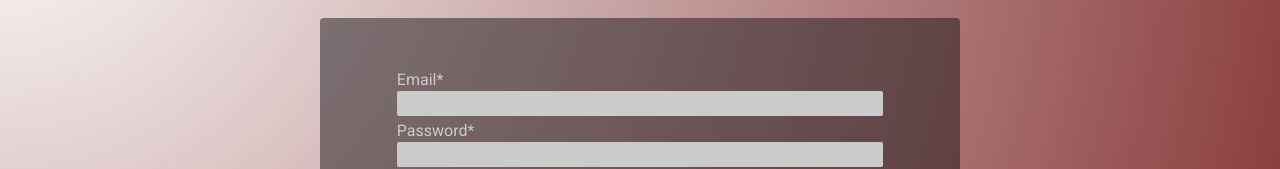
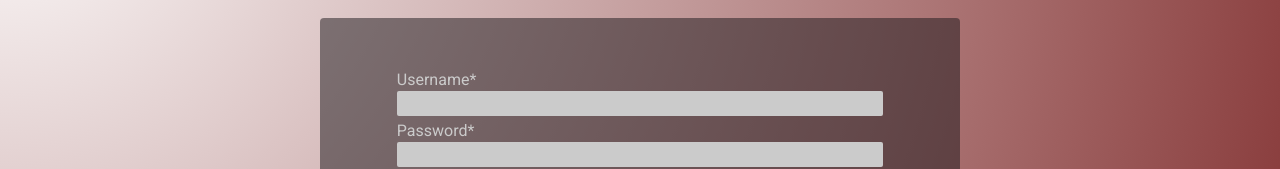
Before and after one commit to Build-Week-PT-Dad-Jokes/Front-End, a React (Create React App) app: page /login in a window 1280 px wide. Shown: the part 169-338 px from the top of the page. Built offline with nearby package versions, Linux system fonts and the light colour scheme.

Commit message:
form styling with icons

```diff
--- a/package.json
+++ b/package.json
@@ -3,6 +3,9 @@
   "version": "0.1.0",
   "private": true,
   "dependencies": {
+    "@fortawesome/fontawesome-svg-core": "^1.2.25",
+    "@fortawesome/free-solid-svg-icons": "^5.11.2",
+    "@fortawesome/react-fontawesome": "^0.1.6",
     "axios": "^0.19.0",
     "extends": "^0.0.4",
     "formik": "^1.5.8",
@@ -10,6 +13,7 @@
     "material-ui": "^0.20.2",
     "react": "^16.10.2",
     "react-dom": "^16.10.2",
+    "react-fontawesome": "^1.6.1",
     "react-router": "^5.1.2",
     "react-router-dom": "^5.1.2",
     "react-scripts": "3.2.0",
--- a/src/App.css
+++ b/src/App.css
@@ -79,6 +79,11 @@ button {
   margin-top: 10%;
   border-radius: 4px;
 }
+@media (max-width:885px) {
+  .main-form {
+    width: 70%;
+  }
+}
 @media (max-width:550px) {
   .main-form {
     width: 80%;
@@ -88,6 +93,21 @@ button {
   display: flex;
   justify-content: space-between;
   margin-bottom: 2px;
+}
+.main-form .above-boxes .error-text {
+  color: #c92b2b;
+}
+.main-form .above-boxes .error-icon {
+  color: #c92b2b;
+  position: relative;
+  top: 24px;
+  right: 16px;
+}
+.main-form .above-boxes .check-icon {
+  color: green;
+  position: relative;
+  top: 24px;
+  right: 16px;
 }
 .main-form .text-box {
   width: 100%;
--- a/src/App.js
+++ b/src/App.js
@@ -1,33 +1,37 @@
 import React from 'react';
-import {Route} from "react-router"
+import {Route, Redirect, Switch} from "react-router"
+import "./App.css";
 
 //component import
 import FormikAccountForm from './components/user/CreateAccount'
 import FormikLoginForm from './components/user/Login'
 import Header from "./components/Header"
 import Footer from "./components/Footer"
-import "./App.css";
 import LandingPage from './components/LandingPage';
 
 function App() {
   return (
     <div className="App">
       {/* <Header /> */}
+      <Switch>
         <Route
           exact
           path="/signup"
-        render={(props)=>
-          <FormikAccountForm props={props} validateOnChange={false} validateOnBlur={false}/>
+          render={props=>
+            <FormikAccountForm {...props} validateOnChange={false} validateOnBlur={false}/>
           }
         />
         <Route
           exact
           path="/login"
-        render={()=>
-          <FormikLoginForm validateOnChange={false} validateOnBlur={false}/>
+          render={props=>
+            <FormikLoginForm {...props} validateOnChange={false} validateOnBlur={false}/>
           }
         />
         <Route exact path="/" render={props => <LandingPage {...props} />} />
+        <Route render={() => <Redirect to={{pathname: "/"}} />} />
+      </Switch>
+
       {/* <Footer /> */}
     </div>
   );
--- a/src/components/user/CreateAccount.js
+++ b/src/components/user/CreateAccount.js
@@ -1,23 +1,34 @@
-import React, {useState, useEffect} from "react";
+import React from "react";
 import { withFormik, Form, Field } from "formik";
 import * as Yup from "yup";
 import axios from "axios"
 import {Link} from "react-router-dom"
+import { FontAwesomeIcon } from '@fortawesome/react-fontawesome'
+import {
+  faExclamationCircle,
+  faCheckCircle,
+  } from '@fortawesome/free-solid-svg-icons'
 
-function CreateForm({history, status, values, errors, touched, isSubmitting }) {
+function CreateForm({ errors, touched, isSubmitting }) {
 
   const checkForError = (type) => {
         return touched[type] && errors[type]
       }
+  const showErrors = (type) => {
 
-  const [users, setUsers] = useState([]);
-
-  useEffect(() => {
-    if (status) {
-      setUsers([...users, status]);
+    if(checkForError(type)) {
+      return(
+        <div>
+          <span className="error-text">
+            {errors[type]}</span>
+          <FontAwesomeIcon className="error-icon" icon={faExclamationCircle}/>
+        </div>
+      )
     }
-    // eslint-disable-next-line
-  }, [status]);
+    else if(isSubmitting) {
+      return <FontAwesomeIcon className="check-icon" icon={faCheckCircle}/>
+    }
+  }
 
   return (
     <div className="signup-container">
@@ -25,21 +36,19 @@ function CreateForm({history, status, values, errors, touched, isSubmitting }) {
       <Form className="main-form">
         <div className="above-boxes">
           <span>Email*</span>
-          {checkForError('email') && <span className="error-text">{errors.email}</span>}
+          {showErrors('email')}
         </div>
         <div>
           <Field
             className="text-box"
             type="email"
             name="email"
-            // placeholder="Email"
           />
         </div>
         <div className="above-boxes">
           <span>Username* </span>
-          {checkForError('name') && <span className="error-text">{errors.name}</span>}
+          {showErrors('name')}
         </div>
-
         <div>
           <Field
             className="text-box"
@@ -49,7 +58,7 @@ function CreateForm({history, status, values, errors, touched, isSubmitting }) {
         </div>
         <div className="above-boxes">
           <span>Password* </span>
-          {checkForError('password') && <span className="error-text">{errors.password}</span>}
+          {showErrors('password')}
         </div>
 
         <div>
@@ -61,7 +70,7 @@ function CreateForm({history, status, values, errors, touched, isSubmitting }) {
         </div>
         <div className="above-boxes">
           <span>Confirm Password* </span>
-          {checkForError('passwordConf') && <span className="error-text">{errors.passwordConf}</span>}
+          {showErrors('passwordConf')}
         </div>
 
         <div>
@@ -107,7 +116,7 @@ const FormikAccountForm = withFormik({
 
   validationSchema: Yup.object().shape({
     name: Yup.string()
-      .required("Name is required"),
+      .required("Username is required"),
     email: Yup.string()
       .email("Invalid Email")
       .required("Email is required"),
@@ -119,7 +128,10 @@ const FormikAccountForm = withFormik({
      .oneOf([Yup.ref('password'), null], 'Passwords do not match')
   }),
 
-handleSubmit(values, { resetForm, setErrors, setSubmitting, setStatus }) {
+handleSubmit(values, { resetForm, setErrors, setSubmitting, setStatus, props }) {
+  const {history} = props
+
+  //Need to check for username or email already in use on existing users on server
     axios
         .post("https://reqres.in/api/users", values)
         .then(response => {
@@ -127,8 +139,8 @@ handleSubmit(values, { resetForm, setErrors, setSubmitting, setStatus }) {
           setSubmitting(false);
           setStatus(response.data)
         })
-        .then(resp=>{
-
+        .then(()=>{
+          history.push('/')
         })
         .catch(err => {
           console.log(err);
--- a/src/components/user/Login.js
+++ b/src/components/user/Login.js
@@ -1,23 +1,36 @@
-import React, {useState, useEffect} from "react";
+import React from "react";
 import { withFormik, Form, Field } from "formik";
 import * as Yup from "yup";
 import axios from "axios"
 import {Link} from "react-router-dom"
+import { FontAwesomeIcon } from '@fortawesome/react-fontawesome'
+import {
+  faExclamationCircle,
+  faCheckCircle,
+  } from '@fortawesome/free-solid-svg-icons'
 
-function LoginForm({status, values, errors, touched, isSubmitting }) {
+function LoginForm({ errors, touched, isSubmitting }) {
 
-    const checkForError = (type) => {
+  const checkForError = (type) => {
         return touched[type] && errors[type]
       }
 
-  const [users, setUsers] = useState([]);
+  const showErrors = (type) => {
 
-  useEffect(() => {
-    if (status) {
-      setUsers([...users, status]);
+    if(checkForError(type)) {
+      return(
+        <div>
+          <span className="error-text">
+            {errors[type]}</span>
+          <FontAwesomeIcon className="error-icon" icon={faExclamationCircle}/>
+        </div>
+      )
     }
-    // eslint-disable-next-line
-  }, [status]);
+    else if(isSubmitting) {
+      return <FontAwesomeIcon className="check-icon" icon={faCheckCircle}/>
+    }
+  }
+
 
   return (
     <div className="login-container">
@@ -27,20 +40,19 @@ function LoginForm({status, values, errors, touched, isSubmitting }) {
         <div className="errors">
         </div>
         <div className="above-boxes">
-          <span>Email* </span>
-          {checkForError('email') && <span className="error-text">{errors.email}</span>}
+          <span>Username* </span>
+          {showErrors('name')}
         </div>
         <div>
           <Field
             className="text-box"
-            type="email"
-            name="email"
-            // placeholder="Email"
+            type="name"
+            name="name"
           />
         </div>
         <div className="above-boxes">
           <span>Password*  </span>
-          {checkForError('password') && <span className="error-text">{errors.password}</span>}
+          {showErrors('password')}
         </div>
 
         <div>
@@ -48,7 +60,6 @@ function LoginForm({status, values, errors, touched, isSubmitting }) {
             className="text-box"
             type="password"
             name="password"
-            // placeholder="Password"
           />
         </div>
         <div className="bottom-form">
@@ -77,29 +88,35 @@ function LoginForm({status, values, errors, touched, isSubmitting }) {
 const FormikLoginForm = withFormik({
 
 
-  mapPropsToValues({ email, password }) {
+  mapPropsToValues({ name, password }) {
     return {
-      email: email || "",
+      name: name || "",
       password: password || "",
     };
   },
 
   validationSchema: Yup.object().shape({
 
-    email: Yup.string()
-      .required("Email is required"),
+    name: Yup.string()
+      .required("Username is required"),
     password: Yup.string()
       .required("Password is required"),
 
   }),
 
-handleSubmit(values, { resetForm, setErrors, setSubmitting, setStatus }) {
+handleSubmit(values, { resetForm, setErrors, setSubmitting, setStatus, props }) {
+    const {history} = props
+
+    //Need to confirm login credentials with a user on server
     axios
         .post("https://reqres.in/api/users", values)
         .then(response => {
           resetForm();
           setSubmitting(false);
           setStatus(response.data)
+        })
+        .then(()=>{
+          history.push('/')
         })
         .catch(err => {
           console.log(err);
```
Also changed, not shown: src/less/App.less (+19 -0 lines), 1 other file (tests, documents, lock files or other folders). Lines whose indentation alone changed are shown as unchanged.
